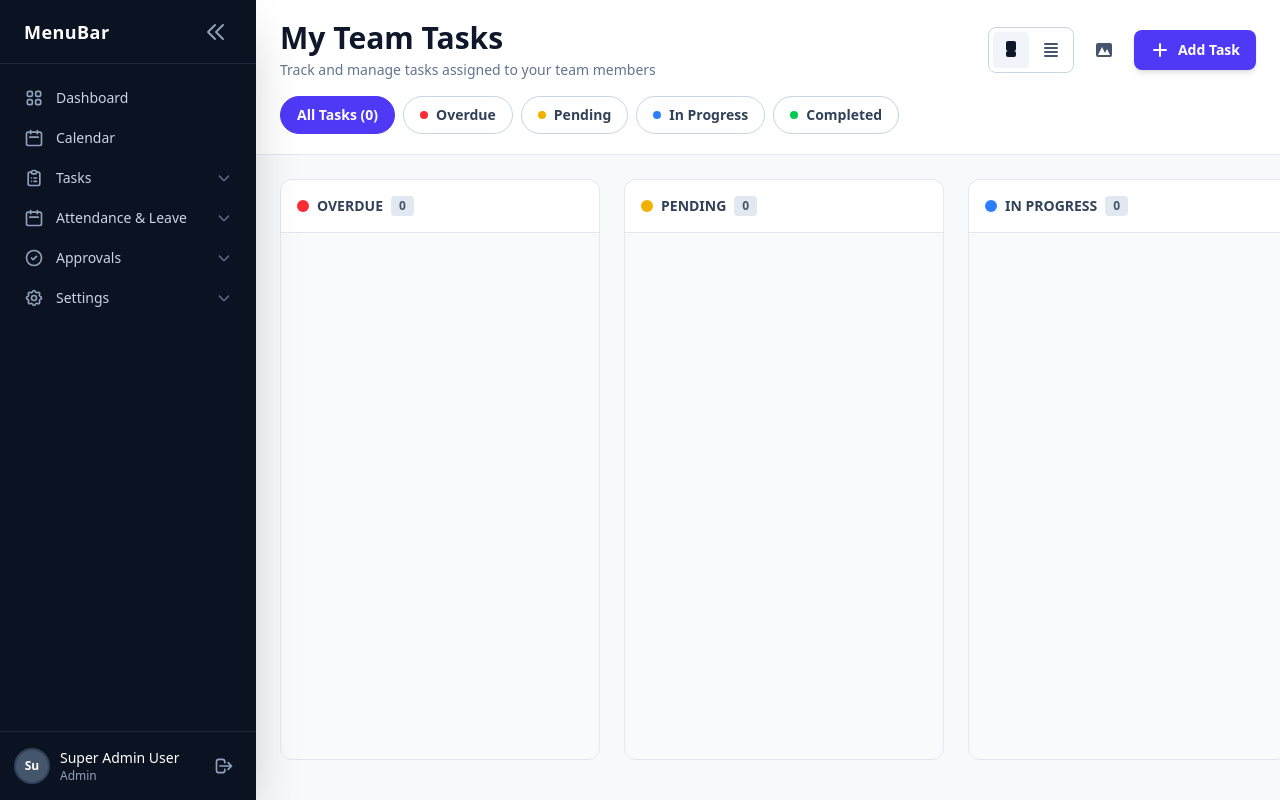
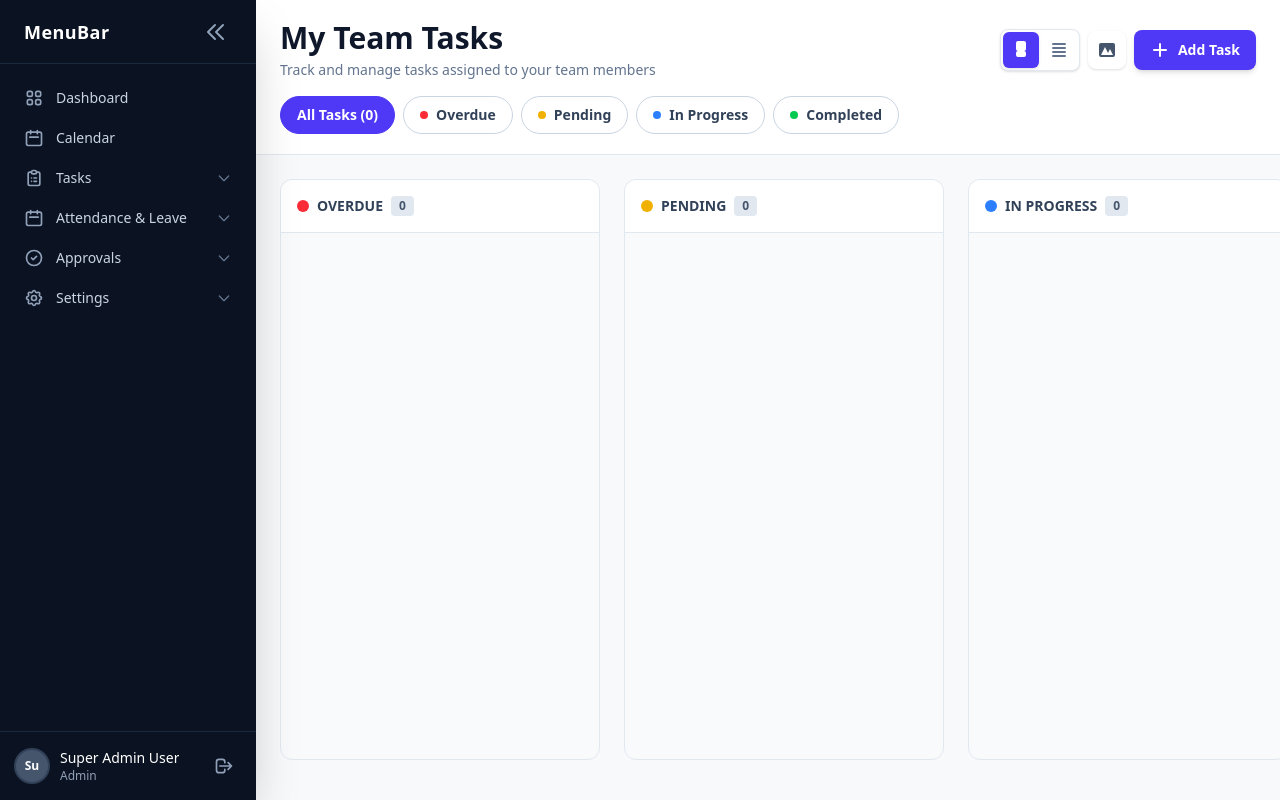
Before and after one commit to UNITECTURE/UnitectureApp, a Laravel app: page /tasks/team in a window 1280 px wide. Run offline with Laravel 12, Linux system fonts and the light colour scheme; a user stored in the database is signed in; data comes from the database, SQL or seed files in the repository; data that the repository does not hold is empty; style sheets or scripts are compiled from the project's sources; some libraries are stand-ins or nearby versions.

Commit message:
the UI of views changed

```diff
--- a/resources/views/tasks/team.blade.php
+++ b/resources/views/tasks/team.blade.php
@@ -14,19 +14,19 @@
                             <p class="text-slate-500 text-sm font-medium mt-1">Track and manage tasks assigned to your team members</p>
                         </div>
 
-                        <div class="flex items-center gap-3">
+                        <div class="flex items-center gap-2">
                             <!-- View Toggle -->
-                            <div class="flex bg-white border border-slate-300 p-1 rounded-lg gap-1">
+                            <div class="flex bg-white border border-slate-200 shadow-sm p-0.5 rounded-lg gap-0.5">
                                 <button @click="view = 'vertical'"
-                                    class="p-2 rounded transition-all"
-                                    :class="view === 'vertical' ? 'bg-slate-100 text-slate-900' : 'text-slate-600 hover:text-slate-900'">
+                                    class="p-2 rounded-md transition-all duration-200 relative"
+                                    :class="view === 'vertical' ? 'bg-indigo-600 text-white shadow-sm' : 'text-slate-500 hover:text-slate-700 hover:bg-slate-50'">
                                     <svg class="w-5 h-5" fill="currentColor" viewBox="0 0 20 20">
                                         <path d="M5 3a2 2 0 012-2h6a2 2 0 012 2v6a2 2 0 01-2 2H7a2 2 0 01-2-2V3zM5 13a2 2 0 012-2h6a2 2 0 012 2v2a2 2 0 01-2 2H7a2 2 0 01-2-2v-2z"></path>
                                     </svg>
                                 </button>
                                 <button @click="view = 'horizontal'"
-                                    class="p-2 rounded transition-all"
-                                    :class="view === 'horizontal' ? 'bg-slate-100 text-slate-900' : 'text-slate-600 hover:text-slate-900'">
+                                    class="p-2 rounded-md transition-all duration-200 relative"
+                                    :class="view === 'horizontal' ? 'bg-indigo-600 text-white shadow-sm' : 'text-slate-500 hover:text-slate-700 hover:bg-slate-50'">
                                     <svg class="w-5 h-5" fill="currentColor" viewBox="0 0 20 20">
                                         <path fill-rule="evenodd" d="M3 4a1 1 0 011-1h12a1 1 0 110 2H4a1 1 0 01-1-1zm0 4a1 1 0 011-1h12a1 1 0 110 2H4a1 1 0 01-1-1zm0 4a1 1 0 011-1h12a1 1 0 110 2H4a1 1 0 01-1-1zm0 4a1 1 0 011-1h12a1 1 0 110 2H4a1 1 0 01-1-1z" clip-rule="evenodd"></path>
                                     </svg>
@@ -34,7 +34,7 @@
                             </div>
 
                             <a href="{{ route('tasks.index') }}"
-                                class="text-slate-600 hover:text-slate-900 p-2 rounded-lg hover:bg-slate-100 transition-all">
+                                class="text-slate-600 hover:text-indigo-600 p-2 rounded-lg hover:bg-indigo-50 transition-all duration-200 border border-transparent hover:border-indigo-200 shadow-sm hover:shadow">
                                 <svg class="w-5 h-5" fill="currentColor" viewBox="0 0 20 20">
                                     <path d="M4 3a2 2 0 00-2 2v10a2 2 0 002 2h12a2 2 0 002-2V5a2 2 0 00-2-2H4zm12 12H4l4-8 3 6 2-4 3 6z"></path>
                                 </svg>
```
Also changed, not shown: resources/views/tasks/assigned.blade.php (+7 -7 lines).
